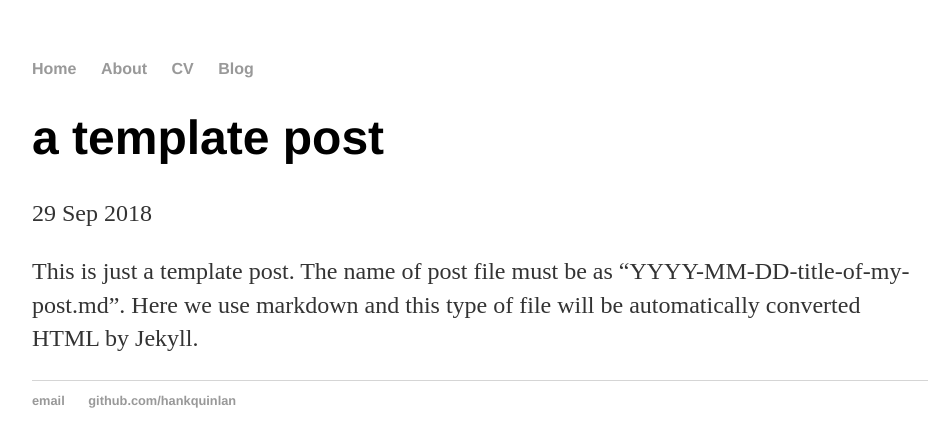
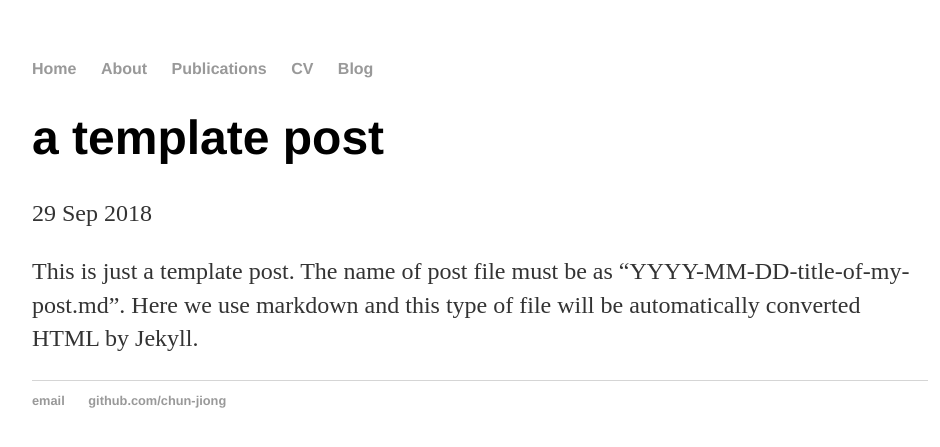
Before and after one commit to Chun-Jiong/chun-jiong.github.io, a Jekyll site: the page built from _posts/2018-09-29-title-of-my-post.md, in a window 1280 px wide. Shown: the top 447 px of the page, without its empty margins (160-1100 px from the left). Built offline with Jekyll 4.4.1, drawn with Linux system fonts in a browser that asks for light colours.

Commit message:
Update default.html

```diff
--- a/_layouts/default.html
+++ b/_layouts/default.html
@@ -10,6 +10,7 @@
 	    		<ul>
 	        		<li><a href="/">Home</a></li>
 		        	<li><a href="/about">About</a></li>
+				<li><a href="/about">Publications</a></li>
 	        		<li><a href="/cv">CV</a></li>
 	        		<li><a href="/blog">Blog</a></li>
 	    		</ul>
@@ -21,8 +22,8 @@
 			</div><!-- /.container -->
 			<footer>
 	    		<ul>
-	        		<li><a href="mailto:hankquinlanhub@gmail.com">email</a></li>
-	        		<li><a href="https://github.com/hankquinlan">github.com/hankquinlan</a></li>
+	        		<li><a href="mailto:chunjiong.huang@gmail.com">email</a></li>
+	        		<li><a href="https://github.com/chun-jiong">github.com/chun-jiong</a></li>
 				</ul>
 			</footer>
 		</body>
```
